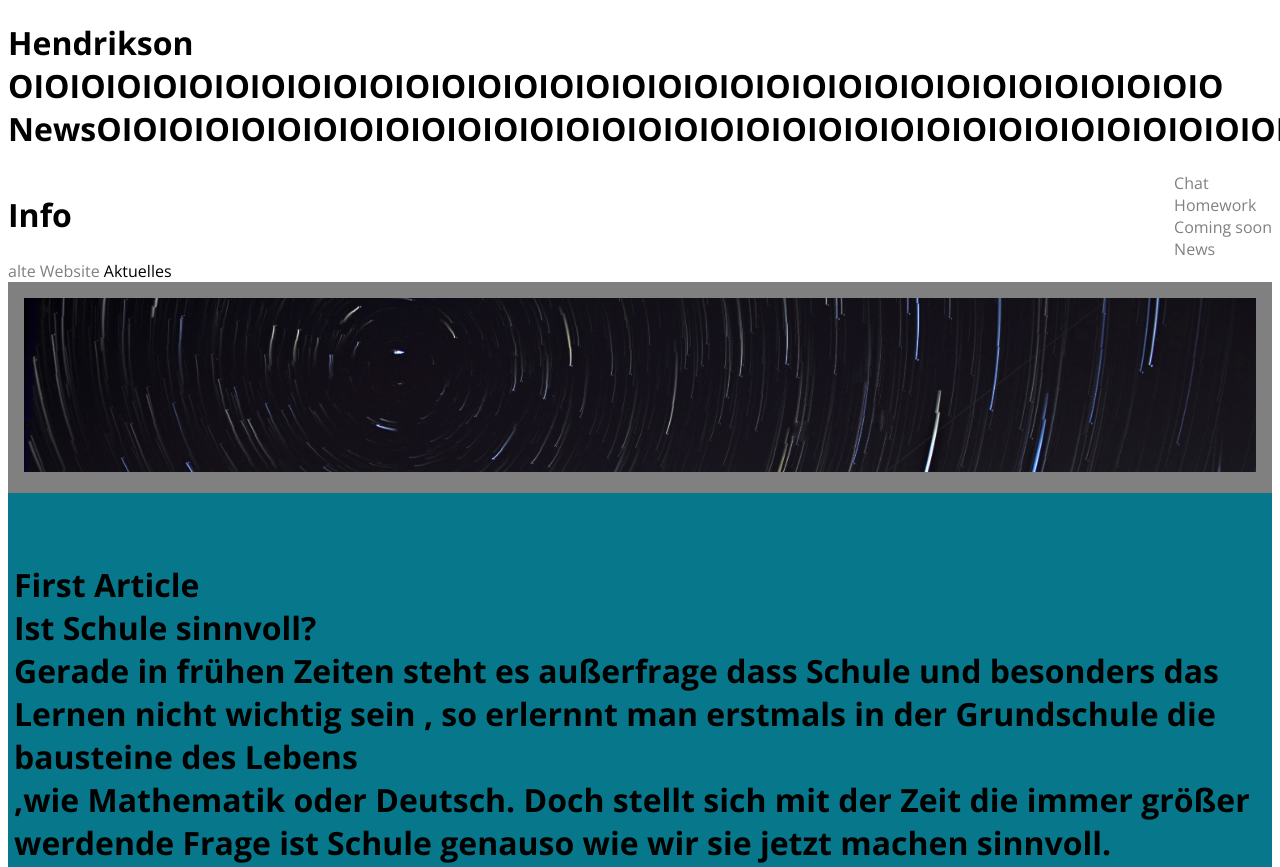
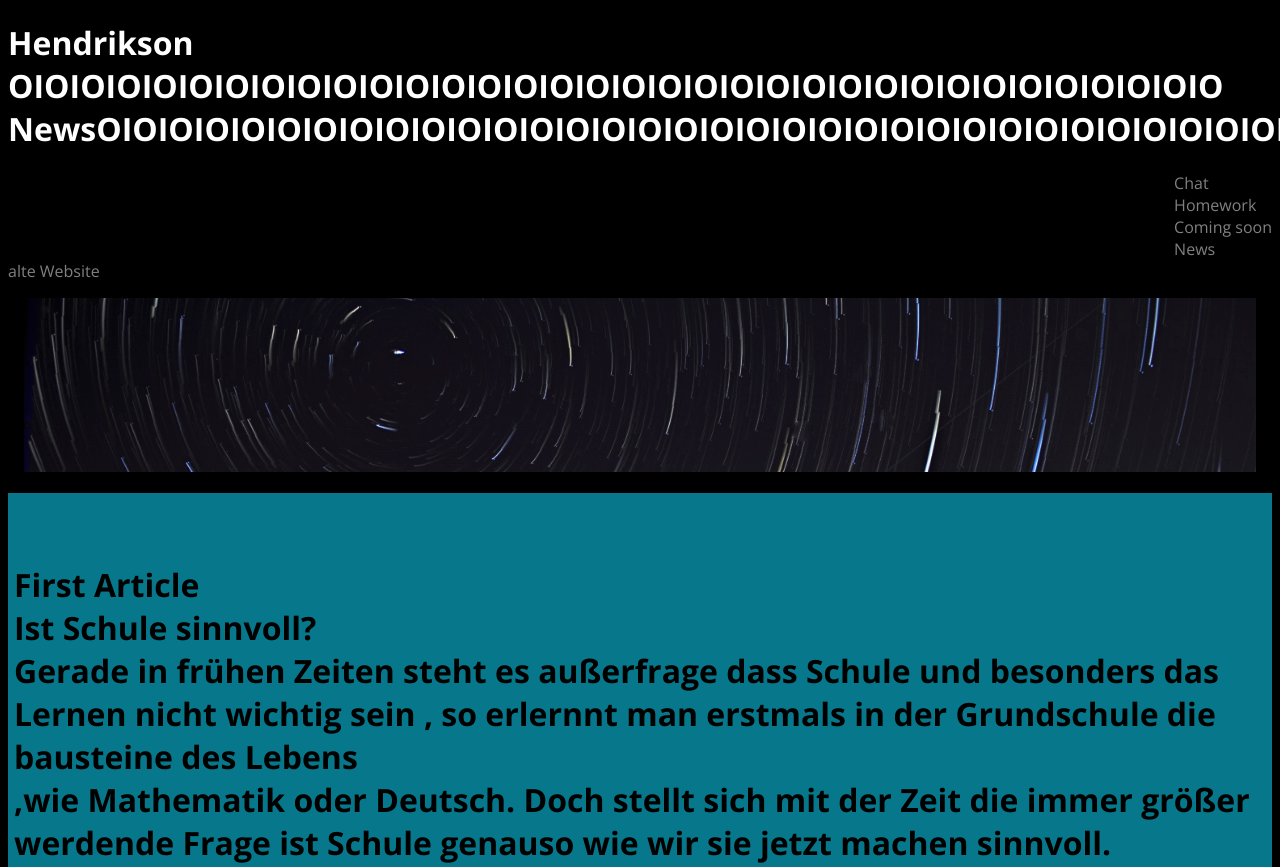
Before and after one commit to Epsilioio/Epsilioio.github.io, a plain HTML site: page index.html in a window 1280 px wide. Shown: the top 867 px of the page. Drawn offline with nearby package versions, Linux system fonts and the light colour scheme.

Commit message:
Update index.html

```diff
--- a/index.html
+++ b/index.html
@@ -10,16 +10,17 @@
     <link href="https://fonts.googleapis.com/css2?family=Open+Sans:ital,wght@0,300;0,400;0,500;0,600;0,700;0,800;1,300;1,400;1,500;1,600;1,700;1,800&display=swap" rel="stylesheet">
 <style>
 body {
-    font-family: 'Open Sans', sans-serif ;
+    font-family: 'Open Sans', sans-serif;
+    background-color: black;
 }
 .intro-image {
     width: 100%;
 }
 .headline{
-    color: grey
+    color: grey;
 }
 .picture{
-    background-color: grey;
+    background-color: black;
     padding: 16px;
 }
 .navbar{
@@ -43,6 +44,16 @@ a:hover{
     background-color :rgb(7, 120, 139);
     padding: 6px;
 }
+.titel{
+    color: white;
+
+}
+
+
+
+
+
+
 </style>
 
 
@@ -55,8 +66,10 @@ a:hover{
 
 
 <body>
+
+    <div class="titel">
     <h1>Hendrikson OIOIOIOIOIOIOIOIOIOIOIOIOIOIOIOIOIOIOIOIOIOIOIOIOIOIOIOIOIOIOIOIOIO<br> NewsOIOIOIOIOIOIOIOIOIOIOIOIOIOIOIOIOIOIOIOIOIOIOIOIOIOIOIOIOIOIOIOIOIOIOIOIO
-    </h1>
+    </h1></div>
     <div class="navbar">
     <h1>Info </h1>
 
```
